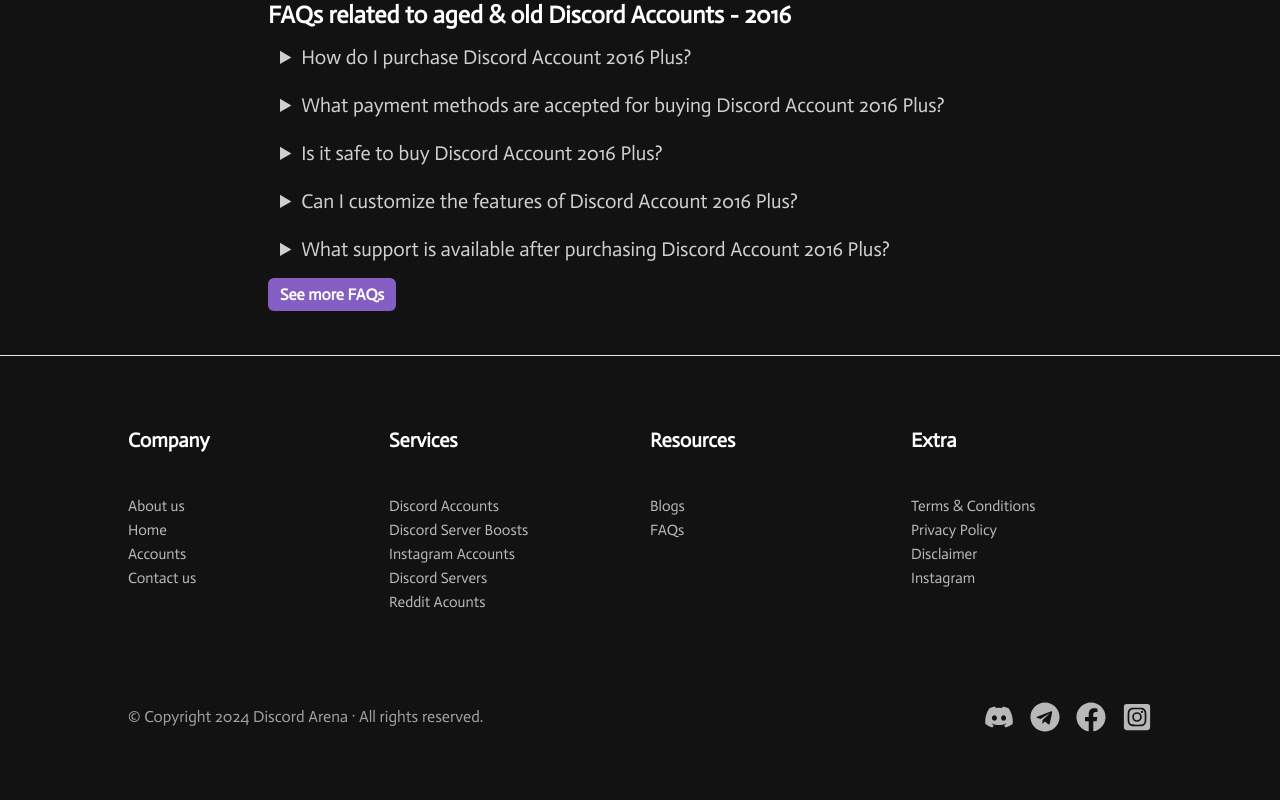
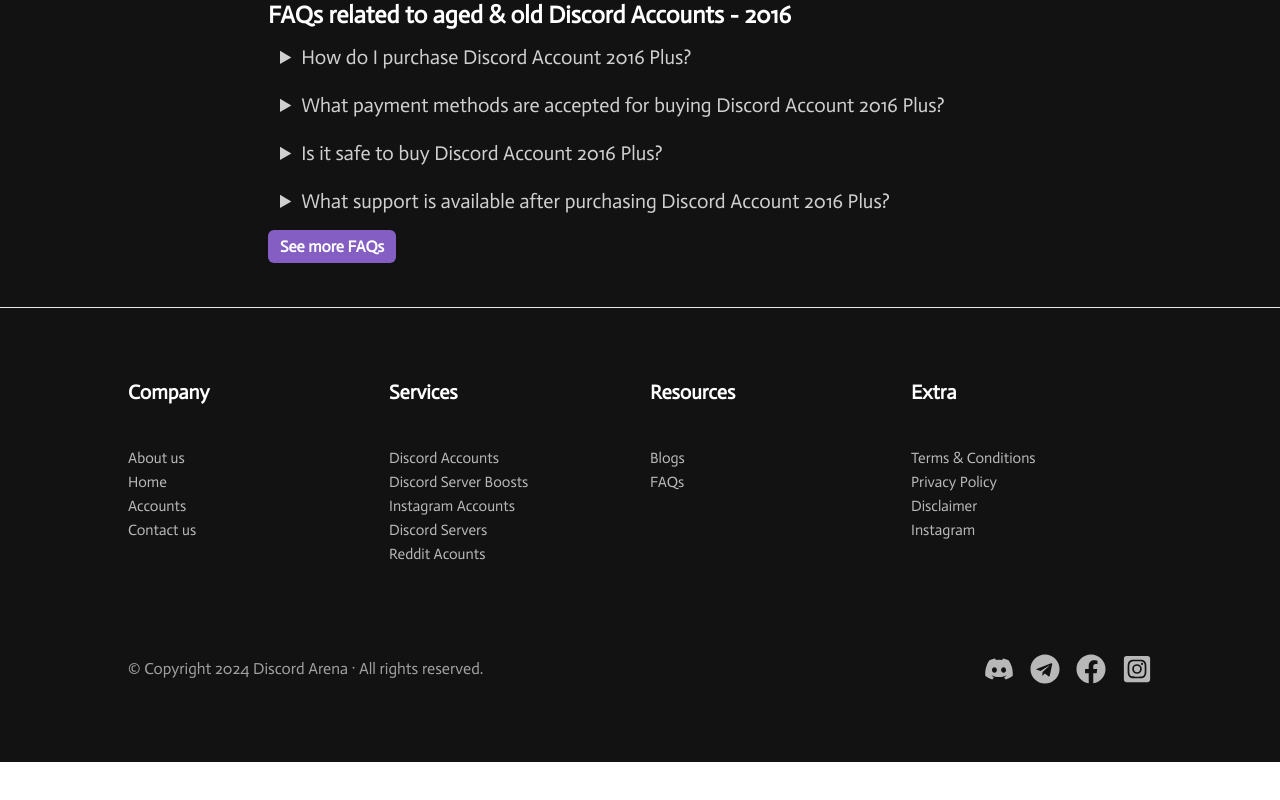
Before and after one commit to enggsatyamraj/CSET301_Assignment, a Next.js app: page /accounts/buy-discord-accounts/buy-2016-aged-discord-account in a window 1280 px wide. Shown: the part 1558-2358 px from the top of the page. After the commit the page ends 2320 px from the top, so only its background shows below. Built offline with nearby package versions, Linux system fonts and the light colour scheme.

Commit message:
major changes in the duplicate text

```diff
--- a/src/app/accounts/buy-discord-accounts/buy-2015-aged-discord-account/page.jsx
+++ b/src/app/accounts/buy-discord-accounts/buy-2015-aged-discord-account/page.jsx
@@ -108,11 +108,11 @@ export const data = {
       answer:
         "Yes, it is safe to buy Elite Discord Accounts from us. Prioritize security, and follow best practices for a positive and secure purchasing experience.",
     },
-    {
-      question: "Can I customize the features of Elite Discord Accounts?",
-      answer:
-        "While features are predefined, Discord Arena continually enhances offerings. Contact our customer support for specific customization requests, and we'll strive to accommodate your needs.",
-    },
+    // {
+    //   question: "Can I customize the features of Elite Discord Accounts?",
+    //   answer:
+    //     "While features are predefined, Discord Arena continually enhances offerings. Contact our customer support for specific customization requests, and we'll strive to accommodate your needs.",
+    // },
     {
       question:
         "What support is available after purchasing Elite Discord Accounts?",
--- a/src/app/accounts/buy-discord-accounts/buy-2016-aged-discord-account/page.jsx
+++ b/src/app/accounts/buy-discord-accounts/buy-2016-aged-discord-account/page.jsx
@@ -108,11 +108,11 @@ export const data = {
       answer:
         "Yes, it is safe to buy Discord Account 2016 Plus from us. Prioritize security, and follow best practices for a positive and secure purchasing experience.",
     },
-    {
-      question: "Can I customize the features of Discord Account 2016 Plus?",
-      answer:
-        "While features are predefined, Discord Arena continually enhances offerings. Contact our customer support for specific customization requests, and we'll strive to accommodate your needs.",
-    },
+    // {
+    //   question: "Can I customize the features of Discord Account 2016 Plus?",
+    //   answer:
+    //     "While features are predefined, Discord Arena continually enhances offerings. Contact our customer support for specific customization requests, and we'll strive to accommodate your needs.",
+    // },
     {
       question:
         "What support is available after purchasing Discord Account 2016 Plus?",
--- a/src/app/accounts/buy-discord-accounts/buy-2017-aged-discord-account/page.jsx
+++ b/src/app/accounts/buy-discord-accounts/buy-2017-aged-discord-account/page.jsx
@@ -107,11 +107,11 @@ export const data = {
       answer:
         "Yes, it is safe to buy Discord Account 2017 Pro from us. Prioritize security, and follow best practices for a positive and secure purchasing experience.",
     },
-    {
-      question: "Can I customize the features of Discord Account 2017 Pro?",
-      answer:
-        "While features are predefined, Discord Arena continually enhances offerings. Contact our customer support for specific customization requests, and we'll strive to accommodate your needs.",
-    },
+    // {
+    //   question: "Can I customize the features of Discord Account 2017 Pro?",
+    //   answer:
+    //     "While features are predefined, Discord Arena continually enhances offerings. Contact our customer support for specific customization requests, and we'll strive to accommodate your needs.",
+    // },
     {
       question:
         "What support is available after purchasing Discord Account 2017 Pro?",
--- a/src/app/accounts/buy-discord-accounts/buy-2018-aged-discord-account/page.jsx
+++ b/src/app/accounts/buy-discord-accounts/buy-2018-aged-discord-account/page.jsx
@@ -107,11 +107,11 @@ export const data = {
       answer:
         "Yes, it is safe to buy Discord 2018 Mastermind from us. Prioritize security, and follow best practices for a positive and secure purchasing experience.",
     },
-    {
-      question: "Can I customize the features of Discord 2018 Mastermind?",
-      answer:
-        "While features are predefined, Discord Arena continually enhances offerings. Contact our customer support for specific customization requests, and we'll strive to accommodate your needs.",
-    },
+    // {
+    //   question: "Can I customize the features of Discord 2018 Mastermind?",
+    //   answer:
+    //     "While features are predefined, Discord Arena continually enhances offerings. Contact our customer support for specific customization requests, and we'll strive to accommodate your needs.",
+    // },
     {
       question:
         "What support is available after purchasing Discord 2018 Mastermind?",
--- a/src/app/accounts/buy-discord-accounts/buy-2019-aged-discord-account/page.jsx
+++ b/src/app/accounts/buy-discord-accounts/buy-2019-aged-discord-account/page.jsx
@@ -107,11 +107,11 @@ export const data = {
       answer:
         "Yes, it is safe to buy Discord Elite 2019 from us. Prioritize security and follow best practices for a positive and secure purchasing experience.",
     },
-    {
-      question: "Can I customize the features of Discord Elite 2019?",
-      answer:
-        "While features are predefined, Discord Arena continually enhances offerings. Contact our customer support for specific customization requests, and we'll strive to accommodate your needs.",
-    },
+    // {
+    //   question: "Can I customize the features of Discord Elite 2019?",
+    //   answer:
+    //     "While features are predefined, Discord Arena continually enhances offerings. Contact our customer support for specific customization requests, and we'll strive to accommodate your needs.",
+    // },
     {
       question:
         "What support is available after purchasing Discord Elite 2019?",
--- a/src/app/accounts/buy-discord-accounts/buy-2020-aged-discord-account/page.jsx
+++ b/src/app/accounts/buy-discord-accounts/buy-2020-aged-discord-account/page.jsx
@@ -107,11 +107,11 @@ export const data = {
       answer:
         "Yes, it is safe to buy Discord Prestige 2020 from us. Prioritize security and follow best practices for a positive and secure purchasing experience.",
     },
-    {
-      question: "Can I customize the features of Discord Prestige 2020?",
-      answer:
-        "While features are predefined, Discord Arena continually enhances offerings. Contact our customer support for specific customization requests, and we'll strive to accommodate your needs.",
-    },
+    // {
+    //   question: "Can I customize the features of Discord Prestige 2020?",
+    //   answer:
+    //     "While features are predefined, Discord Arena continually enhances offerings. Contact our customer support for specific customization requests, and we'll strive to accommodate your needs.",
+    // },
     {
       question:
         "What support is available after purchasing Discord Prestige 2020?",
--- a/src/app/accounts/buy-discord-accounts/buy-2021-aged-discord-account/page.jsx
+++ b/src/app/accounts/buy-discord-accounts/buy-2021-aged-discord-account/page.jsx
@@ -107,11 +107,11 @@ export const data = {
       answer:
         "Yes, it is safe to buy Discord Elysium 2021 from us. Prioritize security and follow best practices for a positive and secure purchasing experience.",
     },
-    {
-      question: "Can I customize the features of Discord Elysium 2021?",
-      answer:
-        "While features are predefined, Discord Arena continually enhances offerings. Contact our customer support for specific customization requests, and we'll strive to accommodate your needs.",
-    },
+    // {
+    //   question: "Can I customize the features of Discord Elysium 2021?",
+    //   answer:
+    //     "While features are predefined, Discord Arena continually enhances offerings. Contact our customer support for specific customization requests, and we'll strive to accommodate your needs.",
+    // },
     {
       question:
         "What support is available after purchasing Discord Elysium 2021?",
--- a/src/app/accounts/buy-discord-accounts/buy-2022-aged-discord-account/page.jsx
+++ b/src/app/accounts/buy-discord-accounts/buy-2022-aged-discord-account/page.jsx
@@ -107,11 +107,11 @@ export const data = {
       answer:
         "Yes, it is safe to buy Discord Apex 2022 from us. Prioritize security and follow best practices for a positive and secure purchasing experience.",
     },
-    {
-      question: "Can I customize the features of Discord Apex 2022?",
-      answer:
-        "While features are predefined, Discord Arena continually enhances offerings. Contact our customer support for specific customization requests, and we'll strive to accommodate your needs.",
-    },
+    // {
+    //   question: "Can I customize the features of Discord Apex 2022?",
+    //   answer:
+    //     "While features are predefined, Discord Arena continually enhances offerings. Contact our customer support for specific customization requests, and we'll strive to accommodate your needs.",
+    // },
     {
       question: "What support is available after purchasing Discord Apex 2022?",
       answer:
--- a/src/app/accounts/buy-discord-accounts/buy-2023-aged-discord-account/page.jsx
+++ b/src/app/accounts/buy-discord-accounts/buy-2023-aged-discord-account/page.jsx
@@ -107,11 +107,11 @@ export const data = {
       answer:
         "Yes, it is safe to buy Discord Nexus 2023 from us. Prioritize security and follow best practices for a positive and secure purchasing experience.",
     },
-    {
-      question: "Can I customize the features of Discord Nexus 2023?",
-      answer:
-        "While features are predefined, Discord Arena continually enhances offerings. Contact our customer support for specific customization requests, and we'll strive to accommodate your needs.",
-    },
+    // {
+    //   question: "Can I customize the features of Discord Nexus 2023?",
+    //   answer:
+    //     "While features are predefined, Discord Arena continually enhances offerings. Contact our customer support for specific customization requests, and we'll strive to accommodate your needs.",
+    // },
     {
       question:
         "What support is available after purchasing Discord Nexus 2023?",
```
